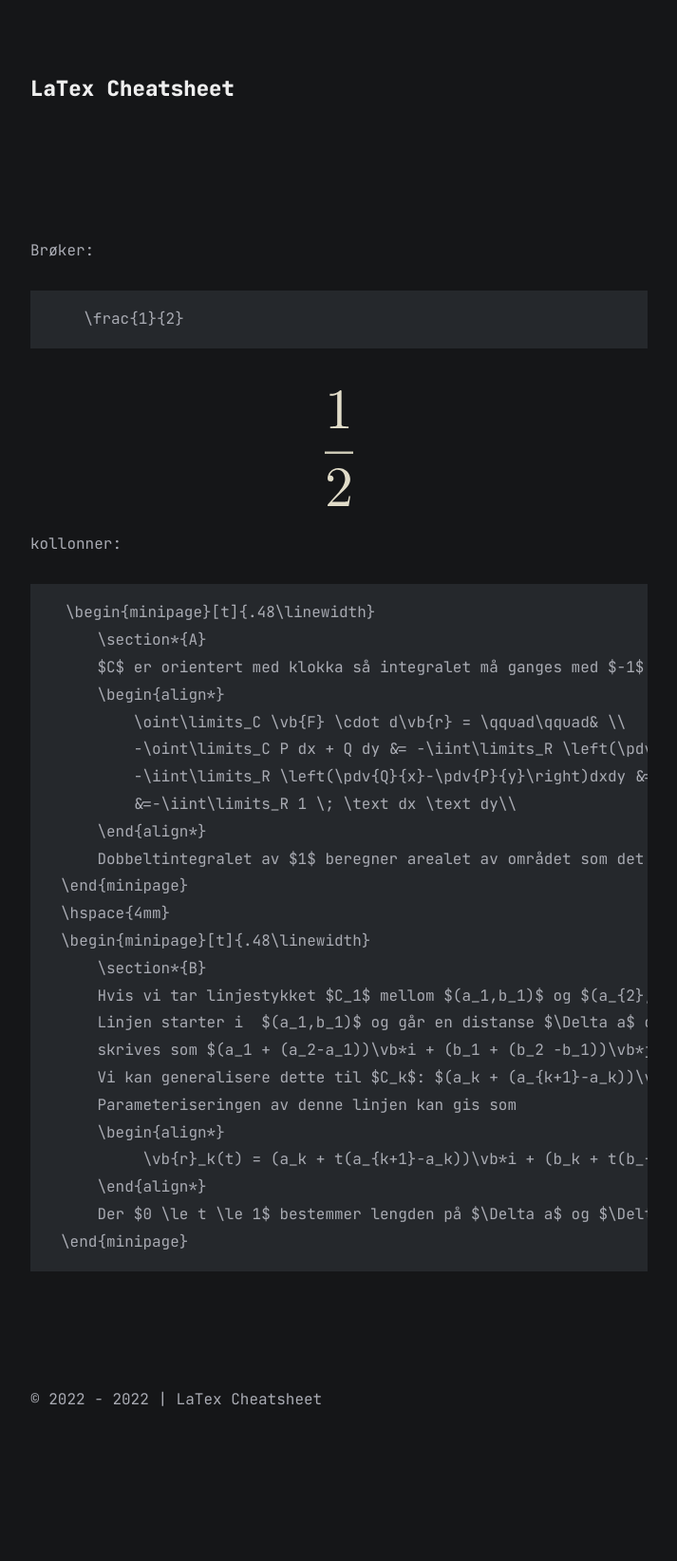
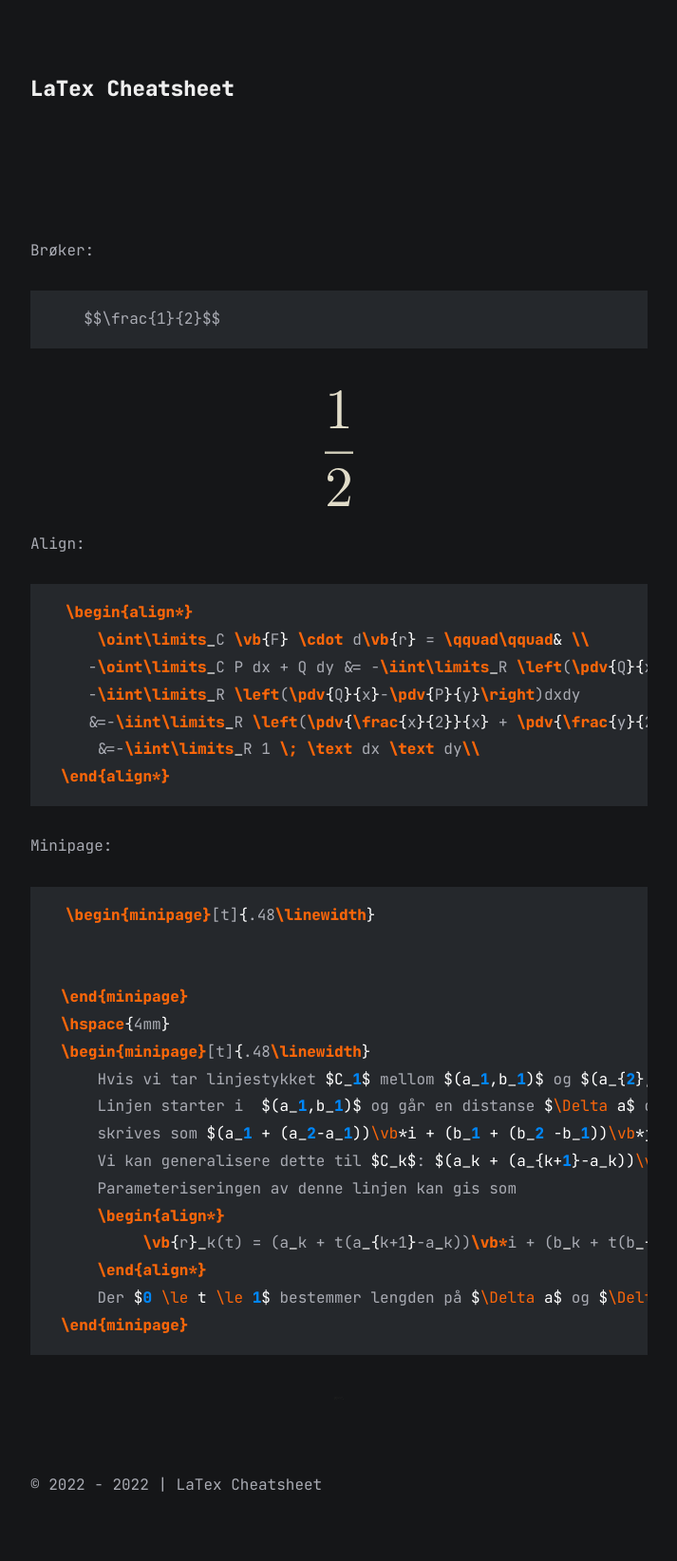
Before and after one commit to bragewiseth/LaTexCheatsheet, a Jekyll site: the page built from index.md, in a window 1280 px wide. Shown: the whole page at 95% size, without its empty margins (283-996 px from the left). Built offline with Jekyll 4.4.1, drawn with Linux system fonts in a browser that asks for light colours; before the commit the page ends 1554 px from its top, so only the background shows below that.

Commit message:
ny index

```diff
--- a/index.md
+++ b/index.md
@@ -5,30 +5,34 @@ layout: post
 Brøker:
 
 ~~~ LaTex
-  \frac{1}{2}
+  $$\frac{1}{2}$$
 ~~~
 
 <div align="center">
   <img src="g19.svg" width="30"/>
 </div>
 
-kollonner:
+Align:
 
-~~~ Latex
+~~~ tex
+\begin{align*}
+    \oint\limits_C \vb{F} \cdot d\vb{r} = \qquad\qquad& \\
+   -\oint\limits_C P dx + Q dy &= -\iint\limits_R \left(\pdv{Q}{x}-\pdv{P}{y}\right)dxdy\\
+   -\iint\limits_R \left(\pdv{Q}{x}-\pdv{P}{y}\right)dxdy
+   &=-\iint\limits_R \left(\pdv{\frac{x}{2}}{x} + \pdv{\frac{y}{2}}{y}\right)dxdy   \\
+    &=-\iint\limits_R 1 \; \text dx \text dy\\
+\end{align*}
+~~~
+
+Minipage:
+
+~~~ tex
 \begin{minipage}[t]{.48\linewidth}
-    \section*{A}
-    $C$ er orientert med klokka så integralet må ganges med $-1$
-    \begin{align*}
-        \oint\limits_C \vb{F} \cdot d\vb{r} = \qquad\qquad& \\
-        -\oint\limits_C P dx + Q dy &= -\iint\limits_R \left(\pdv{Q}{x}-\pdv{P}{y}\right)dxdy\\
-        -\iint\limits_R \left(\pdv{Q}{x}-\pdv{P}{y}\right)dxdy &=-\iint\limits_R \left(\pdv{\frac{x}{2}}{x} + \pdv{\frac{y}{2}}{y}\right)dxdy   \\
-        &=-\iint\limits_R 1 \; \text dx \text dy\\
-    \end{align*}
-    Dobbeltintegralet av $1$ beregner arealet av området som det integreres over.
+
+
 \end{minipage}
 \hspace{4mm}
 \begin{minipage}[t]{.48\linewidth}
-    \section*{B}
     Hvis vi tar linjestykket $C_1$ mellom $(a_1,b_1)$ og $(a_{2},b_{2})$ er $\Delta a = a_{2} - a_1$ og $\Delta b = b_{2} - b_1$.
     Linjen starter i  $(a_1,b_1)$ og går en distanse $\Delta a$ og $\Delta b$ mot henholdsvis $(a_2,b_2)$. Punktet $(a_2,b_2)$ kan da
     skrives som $(a_1 + (a_2-a_1))\vb*i + (b_1 + (b_2 -b_1))\vb*j$.\\\\
@@ -42,5 +46,5 @@ kollonner:
 ~~~
 
 <div align="center">
-  <img src="g3586.svg" width="4"/>
+  <img src="g3586.svg" width="10"/>
 </div>
```
